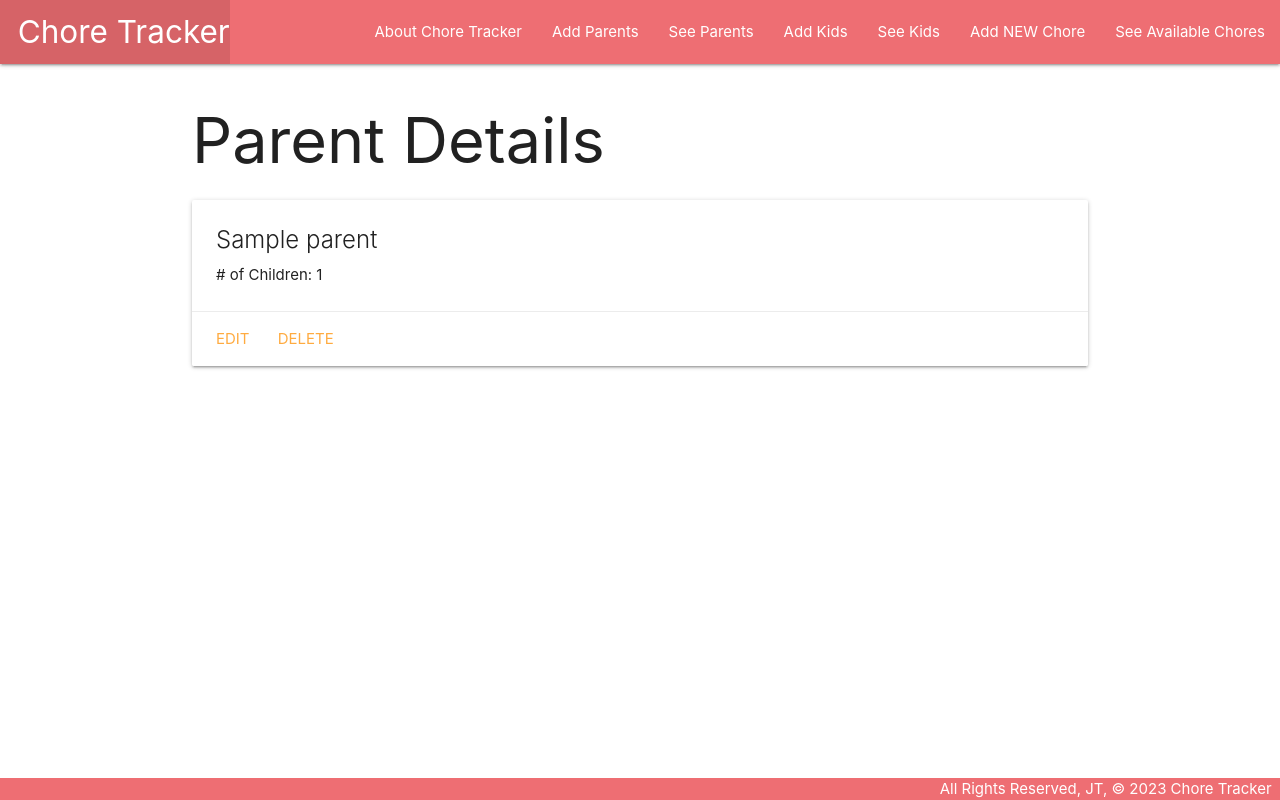
After one commit to tthephas/Chore-Tracker, a Django app: page /parents/1/ in a window 1280 px wide. The commit adds this page. Run offline with Django 4.2, Linux system fonts and the light colour scheme; tables that the repository leaves empty hold one stand-in row (values such as "Sample post").

Commit message:
added views and templates and functions for parents and kids CRUD actions

```diff
--- a/main_app/models.py
+++ b/main_app/models.py
@@ -20,7 +20,7 @@ class Parent(models.Model):
         return self.name
 
     def get_absolute_url(self):
-        return reverse('detail', kwargs={'parent_id': self.id})
+        return reverse('parents_detail', kwargs={'parent_id': self.id})
 
 
 class Kid(models.Model):
@@ -35,7 +35,7 @@ class Kid(models.Model):
         return self.name
 
     def get_absolute_url(self):
-        return reverse('detail', kwargs={'kid_id': self.id})
+        return reverse('kids_detail', kwargs={'kid_id': self.id})
 
 class Chore(models.Model):
     name = models.CharField(max_length=100)
@@ -52,4 +52,4 @@ class Chore(models.Model):
 
 
     def get_absolute_url(self):
-        return reverse('detail', kwargs={'chore_id': self.id})
+        return reverse('chores_detail', kwargs={'chore_id': self.id})
--- a/main_app/templates/base.html
+++ b/main_app/templates/base.html
@@ -20,7 +20,9 @@
         </ul>
         <ul class="right">
           <li><a href="{% url 'about' %}">About Chore Tracker</a></li>
+          <li><a href="{% url 'parents_create' %}">Add Parents</a></li>
           <li><a href="{% url 'parents_index' %}">See Parents</a></li>
+          <li><a href="{% url 'kids_create' %}">Add Kids</a></li>
           <li><a href="{% url 'kids_index' %}">See Kids</a></li>
           <li><a href="{% url 'chores_create' %}">Add NEW Chore</a></li>
           <li><a href="{% url 'chores_index' %}">See Available Chores</a></li>
--- a/main_app/templates/chores/index.html
+++ b/main_app/templates/chores/index.html
@@ -6,7 +6,7 @@
 
     {% for chore in chores %}
     <div class="card">
-        <a href="{% url 'detail' chore.id %}">
+        <a href="{% url 'chores_detail' chore.id %}">
             <div class="card-content">
             <span class="card-title">{{ chore.name }}</span>
             <p>Type: {{ chore.type }}</p>
--- /dev/null
+++ b/main_app/templates/parents/detail.html
@@ -0,0 +1,18 @@
+{% extends 'base.html' %}
+{% block content %}
+
+<h1>Parent Details</h1>
+
+<div class="card">
+  <div class="card-content">
+    <span class="card-title">{{ parent.name }}</span>
+    <p># of Children: {{ parent.children }}</p>
+
+  </div>
+  <div class="card-action">
+    <a href="{% url 'parents_update' cat.id %}">Edit</a>
+    <a href="{% url 'parents_delete' cat.id %}">Delete</a>
+  </div>
+</div>
+
+{% endblock %}
--- a/main_app/urls.py
+++ b/main_app/urls.py
@@ -5,10 +5,18 @@ urlpatterns = [
   path('', views.home, name='home'),
   path('about/', views.about, name='about'),
   path('parents/', views.parents_index, name='parents_index'),
+  path('parents/<int:parent_id>/', views.parents_detail, name='parents_detail'),
+  path('parents/create/', views.ParentCreate.as_view(), name='parents_create'),
+  path('parents/<int:pk>/update', views.ParentUpdate.as_view(), name='parents_update'),
+  path('parents/<int:pk>/delete', views.ParentDelete.as_view(), name='parents_delete'),
   path('kids/', views.kids_index, name='kids_index'),
+  path('kids/<int:kid_id>/', views.kids_detail, name='kids_detail'),
+  path('kids/create/', views.KidCreate.as_view(), name='kids_create'),
+  path('kids/<int:pk>/update', views.KidUpdate.as_view(), name='kids_update'),
+  path('kids/<int:pk>/delete', views.KidDelete.as_view(), name='kids_delete'),
   path('chores/', views.chores_index, name='chores_index'),
   path('chores/create/', views.ChoreCreate.as_view(), name='chores_create'),
-  path('chores/<int:chore_id>/', views.chores_detail, name='detail'),
+  path('chores/<int:chore_id>/', views.chores_detail, name='chores_detail'),
   path('chores/<int:pk>/update', views.ChoreUpdate.as_view(), name='chores_update'),
   path('chores/<int:pk>/delete', views.ChoreDelete.as_view(), name='chores_delete'),
 ]
--- a/main_app/views.py
+++ b/main_app/views.py
@@ -16,10 +16,10 @@ from django.views.generic.detail import DetailView
 #   {'name': 'Ryan', 'age': 9, 'description': 'very funny'}
 # ]
 
-parents = [
-  {'name': 'Josh', 'children': 2},
-  {'name': 'John', 'children': 3}
-]
+# parents = [
+#   {'name': 'Josh', 'children': 2},
+#   {'name': 'John', 'children': 3}
+# ]
 
 
 # Build the home view
@@ -35,10 +35,18 @@ def parents_index(request):
   parents = Parent.objects.all()
   return render(request, 'parents/index.html', { 'parents': parents })
 
+def parents_detail(request, parent_id):
+  parent = Parent.objects.get(id=parent_id)
+  return render(request, 'parents/detail.html', { 'parent': parent })
+
 # Add the kids index view
 def kids_index(request):
   kids = Kid.objects.all()
   return render(request, 'kids/index.html', { 'kids': kids })
+
+def kids_detail(request, kid_id):
+  kid = Kid.objects.get(id=kid_id)
+  return render(request, 'kids/detail.html', { 'kid': kid })
 
 # Add the chores index view
 def chores_index(request):
@@ -51,6 +59,43 @@ def chores_detail(request, chore_id):
 
 
 # Create your views here.
+# PARENT VIEWS
+class ParentCreate(CreateView):
+  model = Parent
+  fields = '__all__'
+
+
+class ParentUpdate(UpdateView):
+  model = Parent
+
+  fields = ['children']
+
+class ParentDelete(DeleteView):
+   model = Parent
+   success_url = '/parents'
+
+
+# Create your views here.
+# KID VIEWS
+
+class KidCreate(CreateView):
+  model = Kid
+  fields = '__all__'
+#   success_url = '/chores/{chore_id}'
+
+class KidUpdate(UpdateView):
+  model = Kid
+  # can they change their parent? like from mom to dad. hmmm
+  fields = ['age','description']
+
+class KidDelete(DeleteView):
+   model = Kid
+   success_url = '/kids'
+
+
+# Create your views here.
+# CHORE VIEWS
+
 class ChoreCreate(CreateView):
   model = Chore
   fields = '__all__'
```
Also changed, not shown: main_app/templates/kids/detail.html (added, +20 -0 lines), main_app/templates/main_app/kid_confirm_delete.html (added, +13 -0 lines), main_app/templates/main_app/kid_form.html (added, +20 -0 lines), main_app/templates/main_app/parent_confirm_delete.html (added, +13 -0 lines), main_app/templates/main_app/parent_form.html (added, +20 -0 lines), main_app/templates/parents/index.html (+6 -4 lines).
